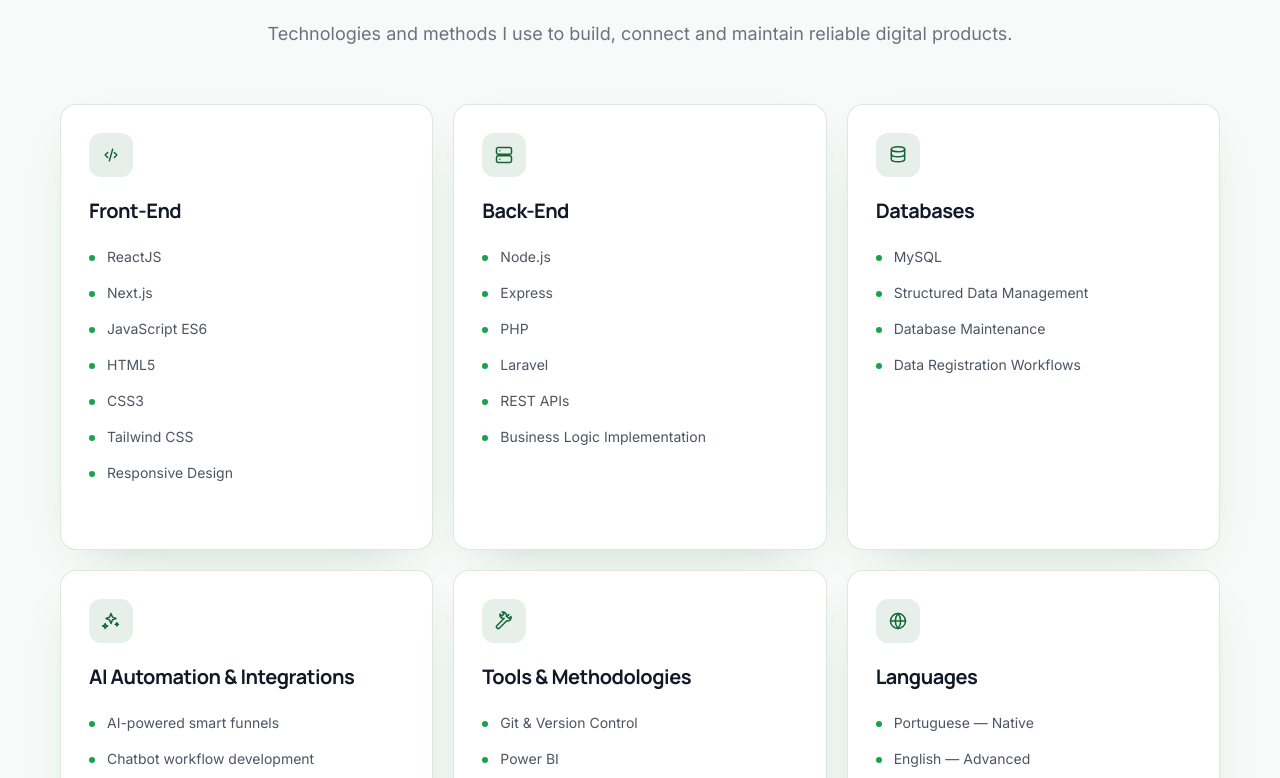
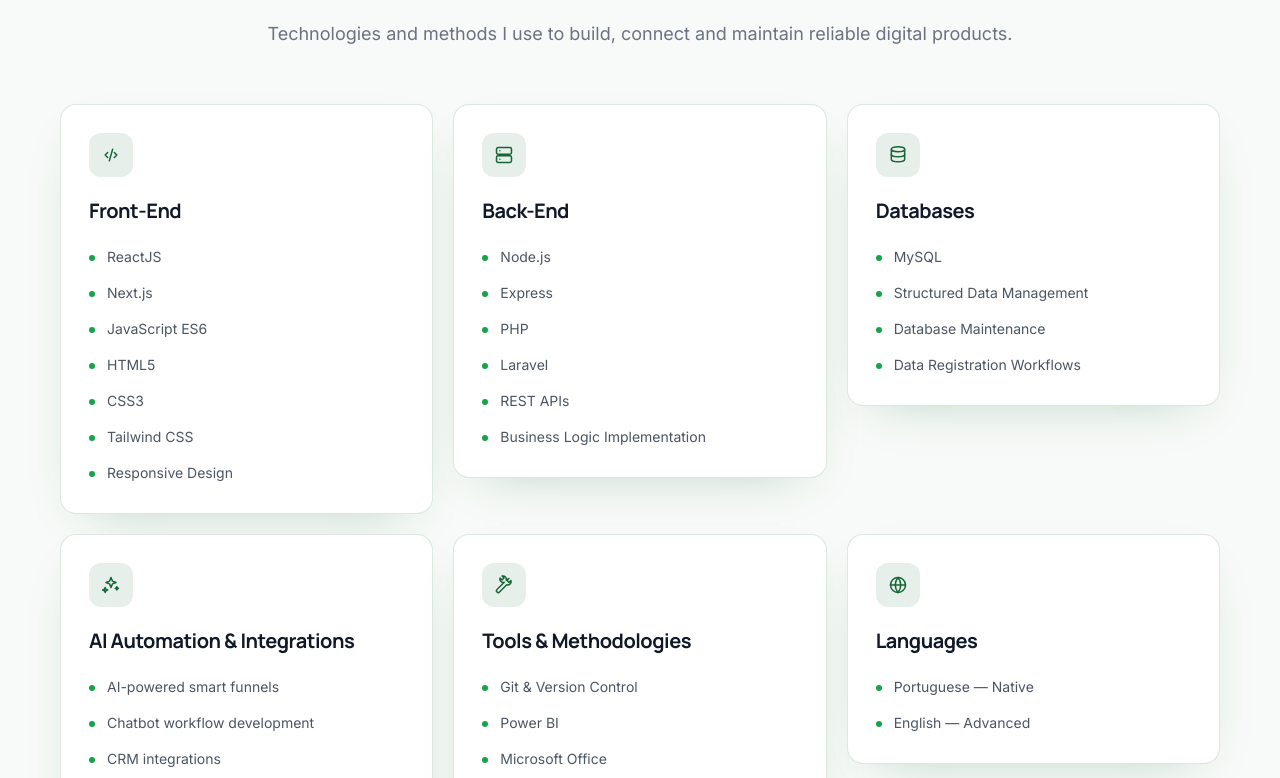
Before and after one commit to Teuuzim/portfolio, a React (Vite) app: page / in a window 1280 px wide. Shown: the part 2502-3280 px from the top of the page. Built offline with nearby package versions, Linux system fonts and the light colour scheme.

Commit message:
refactor: update Skills component layout and improve translation items for clarity

```diff
--- a/src/components/Skills.tsx
+++ b/src/components/Skills.tsx
@@ -10,9 +10,9 @@
     <section id="skills" className="section-space scroll-mt-20">
       <div className="container-shell">
         <SectionHeading kicker={skills.kicker} title={skills.title} subtitle={skills.subtitle} align="center" />
-        <div className="mt-14 grid auto-rows-fr gap-5 md:grid-cols-2 lg:grid-cols-3">
+        <div className="mt-14 grid items-start gap-5 md:grid-cols-2 lg:grid-cols-3">
           {skills.groups.map((group) => (
-            <article key={group.title} className="card h-full p-7">
+            <article key={group.title} className="card p-7">
               <span className="icon-box">
                 <Icon name={group.icon} />
               </span>
--- a/src/data/translations.ts
+++ b/src/data/translations.ts
@@ -446,7 +446,7 @@
         {
           title: 'Ferramentas & Metodologias',
           icon: 'tools',
-          items: ['Git & Controle de Versão', 'Power BI', 'Microsoft Office', 'SharePoint', 'Princípios SOLID', 'Metodologia Lean'],
+          items: ['Git', 'Office', 'Princípios SOLID', 'Lean', 'Scrum', 'Kanban', 'Scrum Ban'],
         },
         {
           title: 'Idiomas',
```
